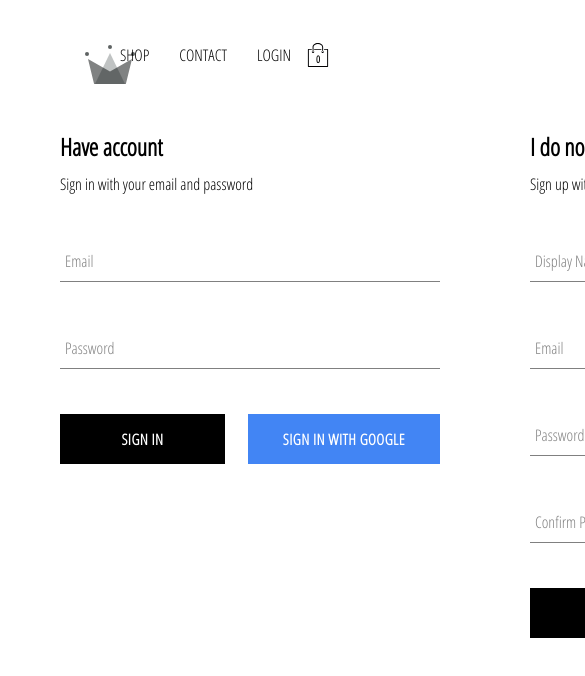
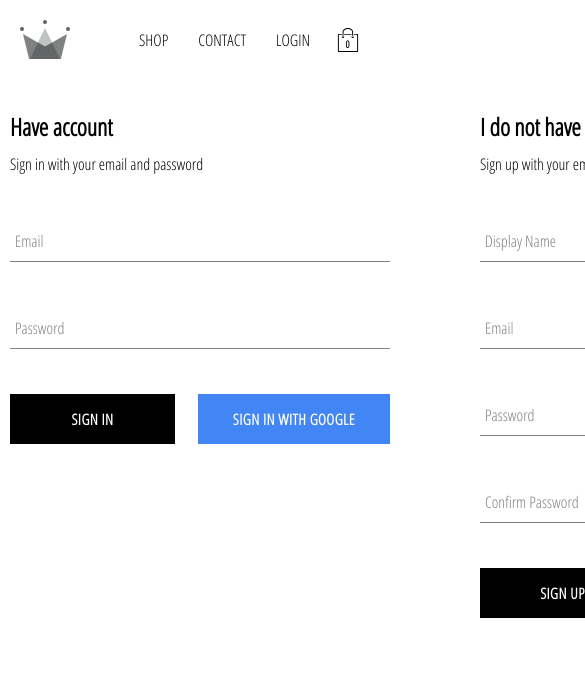
Before and after one commit to ggroce/stuffs-store-frontend, a React (Create React App) app: page /auth in a window 390 px wide. Shown: the top 676 px of the page, 585 px wide, since content can reach past the window. Built offline with nearby package versions, Linux system fonts and the light colour scheme; no server answers.

Commit message:
enhanced mobile display with some @media screen queries

```diff
--- a/src/App.css
+++ /dev/null
@@ -1,15 +0,0 @@
-body {
-  font-family: "Open Sans Condensed", sans-serif;
-  padding: 20px 60px;
-}
-
-a {
-  text-decoration: none;
-  color: black;
-}
-
-*,
-*:before,
-*:after {
-  box-sizing: border-box;
-}
--- a/src/App.js
+++ b/src/App.js
@@ -1,5 +1,5 @@
 import React, { lazy, Suspense, useEffect } from "react";
-import "./App.css";
+import { GlobalStyle } from "global.styles.js";
 
 import { Switch, Route, Redirect } from "react-router";
 
@@ -27,6 +27,7 @@ function App() {
 
   return (
     <>
+      <GlobalStyle />
       <Header />
       <Suspense fallback={<div>Loading...</div>}>
         <Switch>
--- a/src/components/CollectionItem/CollectionItem.styles.js
+++ b/src/components/CollectionItem/CollectionItem.styles.js
@@ -16,6 +16,13 @@ export const CollectionItemAddButton = styled(CustomButton)`
   position: absolute;
   top: 255px;
   display: none;
+
+  @media screen and (max-width: 40em) {
+    display: block;
+    opacity: 0.9;
+    min-width: unset;
+    padding: 0 10px;
+  }
 `;
 
 export const CollectionItemContainer = styled.div`
@@ -38,6 +45,21 @@ export const CollectionItemContainer = styled.div`
       display: flex;
     }
   }
+
+  @media screen and (max-width: 40em) {
+    width: 40vw;
+
+    &:hover {
+      ${CollectionItemImageContainer} {
+        opacity: unset;
+      }
+
+      ${CollectionItemAddButton} {
+        opacity: unset;
+        display: flex;
+      }
+    }
+  }
 `;
 
 export const CollectionFooterContainer = styled.div`
--- a/src/components/CollectionPreview/CollectionPreview.styles.js
+++ b/src/components/CollectionPreview/CollectionPreview.styles.js
@@ -4,6 +4,10 @@ export const CollectionPreviewContainer = styled.div`
   display: flex;
   flex-direction: column;
   margin-bottom: 30px;
+
+  @media screen and (max-width: 40em) {
+    align-items: center;
+  }
 `;
 
 export const CollectionPreviewTitle = styled.h1`
@@ -14,4 +18,10 @@ export const CollectionPreviewTitle = styled.h1`
 export const CollectionCategoryContainer = styled.div`
   display: flex;
   justify-content: space-between;
+
+  @media screen and (max-width: 40em) {
+    display: grid;
+    grid-template-columns: 1fr 1fr;
+    grid-gap: 15px;
+  }
 `;
--- a/src/components/Header/Header.styles.js
+++ b/src/components/Header/Header.styles.js
@@ -7,12 +7,23 @@ export const HeaderContainer = styled.div`
   display: flex;
   justify-content: space-between;
   margin-bottom: 25px;
+
+  @media screen and (max-width: 40em) {
+    height: 60px;
+    padding: 10px;
+    margin-bottom: 20px;
+  }
 `;
 
 export const LogoContainer = styled(Link)`
   height: 100%;
   width: 70px;
   padding: 25px;
+
+  @media screen and (max-width: 40em) {
+    padding: 0;
+    width: 50px;
+  }
 `;
 
 export const OptionsContainer = styled.div`
@@ -21,6 +32,10 @@ export const OptionsContainer = styled.div`
   display: flex;
   align-items: center;
   justify-content: flex-end;
+
+  @media screen and (max-width: 40em) {
+    width: 80%;
+  }
 `;
 
 export const OptionContainerStyle = css`
--- a/src/components/MenuItem/MenuItem.styles.js
+++ b/src/components/MenuItem/MenuItem.styles.js
@@ -52,6 +52,10 @@ export const MenuItemContainer = styled.div`
     margin-left: 7.5px;
   }
 
+  @media screen and (max-width: 45em) {
+    height: 200px;
+  }
+
   &:hover {
     cursor: pointer;
 
--- /dev/null
+++ b/src/global.styles.js
@@ -0,0 +1,23 @@
+import { createGlobalStyle } from "styled-components";
+
+export const GlobalStyle = createGlobalStyle`
+  body {
+    font-family: "Open Sans Condensed", sans-serif;
+    padding: 20px 60px;
+
+    @media screen and (max-width: 40em) {
+      padding: 10px;
+    }
+  }
+
+  a {
+    text-decoration: none;
+    color: black;
+  }
+
+  *,
+  *:before,
+  *:after {
+    box-sizing: border-box;
+  }
+`;
--- a/src/pages/CollectionPage/CollectionPage.styles.js
+++ b/src/pages/CollectionPage/CollectionPage.styles.js
@@ -7,6 +7,10 @@ export const CollectionPageContainer = styled.div`
   h2 {
     font-size: 38px;
     margin: 0 auto 30px;
+  }
+
+  @media screen and (max-width: 40em) {
+    align-items: center;
   }
 `;
 
@@ -18,4 +22,9 @@ export const ItemsContainer = styled.div`
   & > div {
     margin-bottom: 30px;
   }
+
+  @media screen and (max-width: 40em) {
+    grid-template-columns: 1fr 1fr;
+    grid-gap: 15px;
+  }
 `;
```
